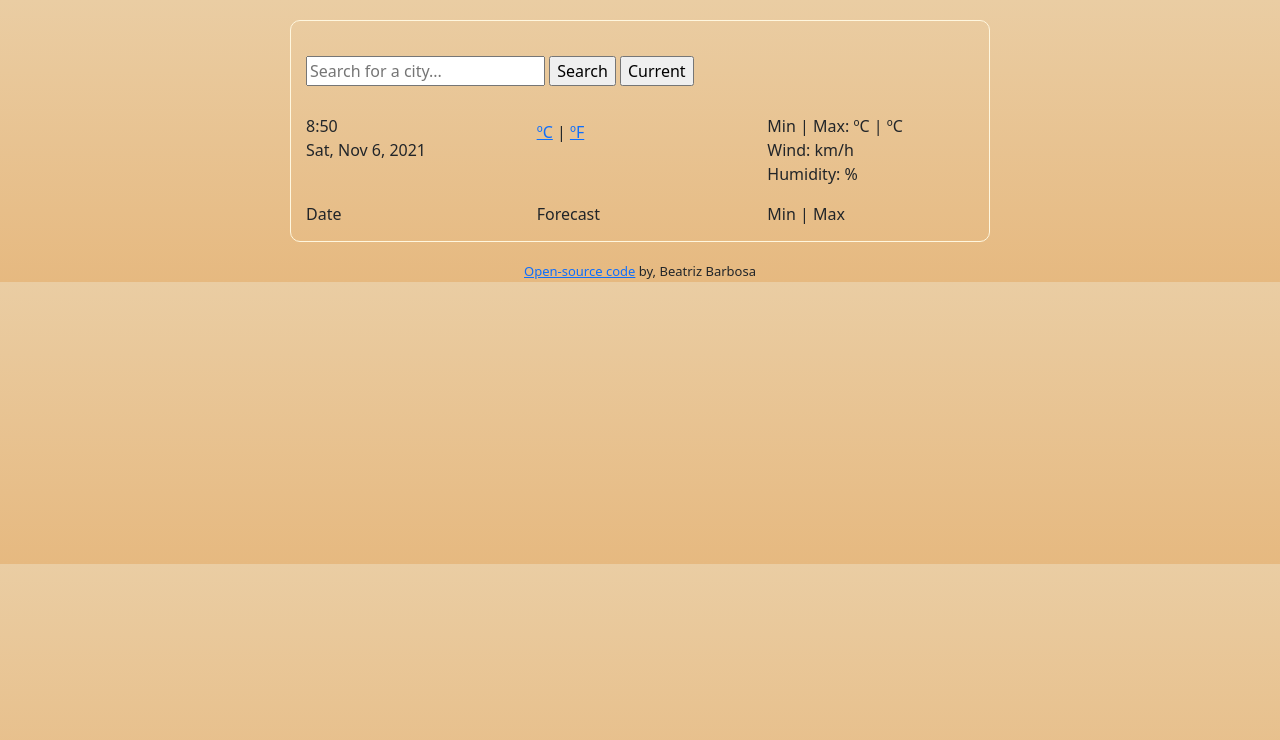
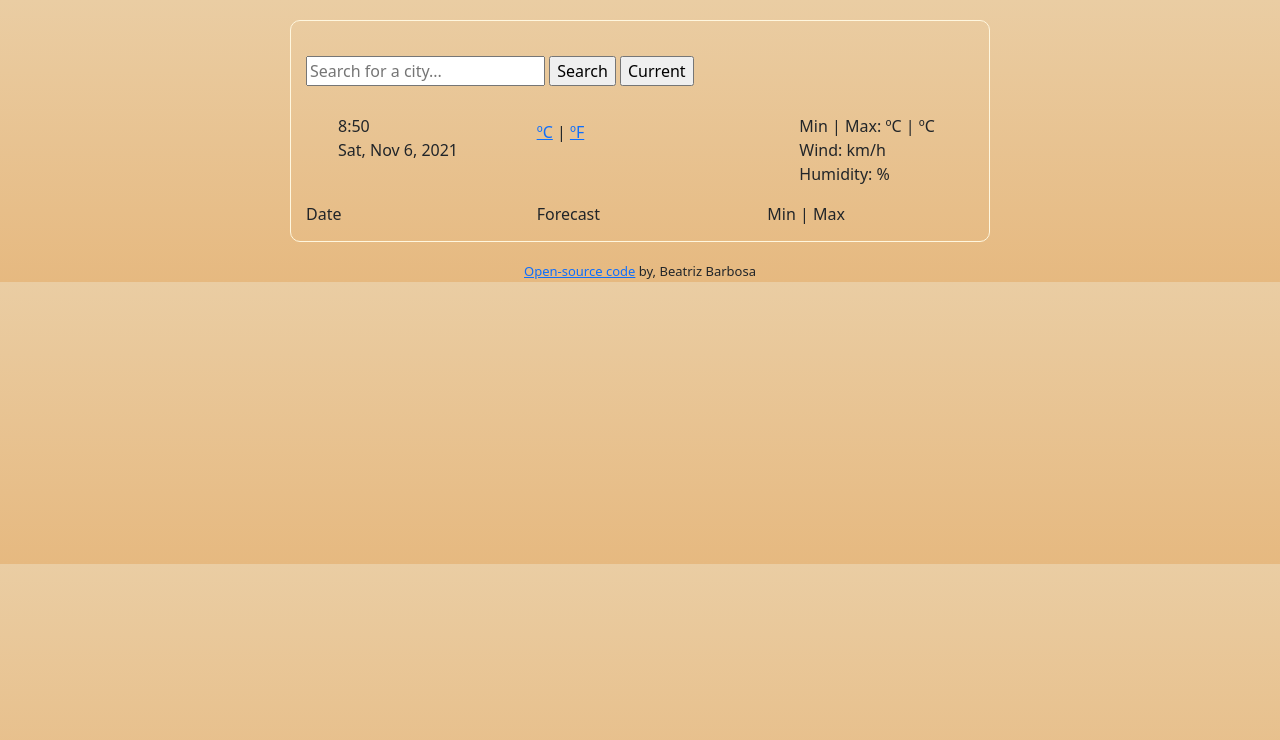
Before and after one commit to beatrizmcbarbosa/My-Weather-App, a plain HTML site: page index.html in a window 1280 px wide. Drawn offline with nearby package versions, Linux system fonts and the light colour scheme; no server answers.

Commit message:
Edited style
Removed negative margin, added padding:0, changed back to clearfix

```diff
--- a/index.html
+++ b/index.html
@@ -30,7 +30,7 @@
         <h1 id="city"></h1>
         <div class="row">
           <div class="col-4">
-            <div class="d-flex">
+            <div class="clearfix">
               <div class="float-left">
                 <ul>
                   <li id="hour-minute"></li>
@@ -40,7 +40,7 @@
             </div>
           </div>
           <div class="col-4">
-            <div class="d-flex">
+            <div class="clearfix">
               <div class="float-left">
                 <span class="icon" id="icon"></span>
                 <span class="temperature" id="temperature"></span>
@@ -53,7 +53,7 @@
             </div>
           </div>
           <div class="col-4">
-            <div class="d-flex">
+            <div class="clearfix">
               <div class="float-left">
                 <ul>
                   <li>
--- a/src/styles.css
+++ b/src/styles.css
@@ -13,7 +13,6 @@ ul {
 
 li {
   list-style: none;
-  margin: 0 -32px;
 }
 
 .city {
```
